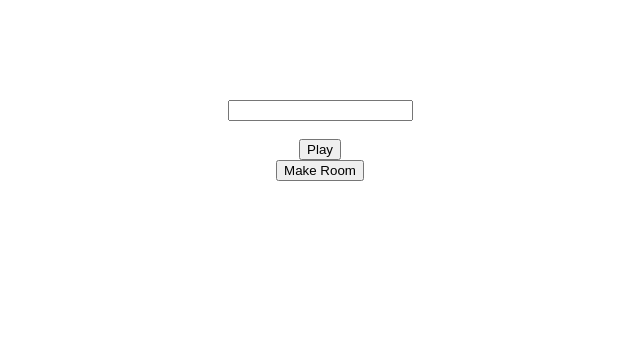
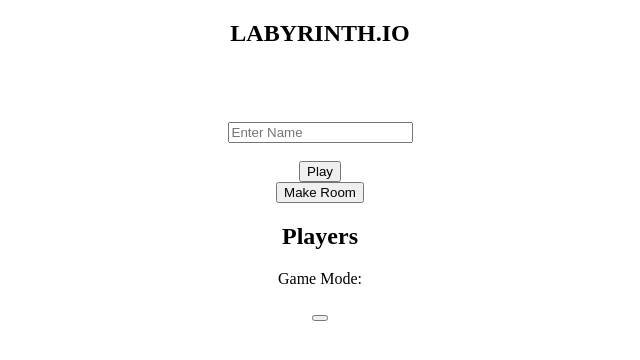
Before and after one commit to BaderKharbatDev/labyrinth-node-io, a website: page frontend/templates/game_page.html in a window 1280 px wide. Shown: the whole page, without its empty margins (320-960 px from the left). Drawn offline with nearby package versions, Linux system fonts and the light colour scheme; no server answers; files whose address does not match are found by name.

Commit message:
adding private room functionality

```diff
--- a/frontend/templates/game_page.html
+++ b/frontend/templates/game_page.html
@@ -14,16 +14,26 @@
         </style>
     </head>
     <body>
+        <section>
+            <h1>LABYRINTH.IO</h1>
+        </section>
         <section id="canvas-section">
             <div>
                 <canvas id="canvas"></canvas>
             </div>
         </section>
 
-        <section id="login-form-section" style="margin-top: 100px;">
-            <input type="text" id="player_name"><br><br>
+        <section id="login-form-section" style="margin-top: 75px;">
+            <input type="text" id="player_name" placeholder="Enter Name"><br><br>
             <button type="button" onclick="toggleSections()" id="join_global_button">Play</button><br>
             <button>Make Room</button>
+        </section>
+
+        <section id="lobby-section">
+            <h2>Players</h2>
+            <ul id="player-list"></ul>
+            Game Mode: <p id="game-mode-text"></p>
+            <button id="start-lobby"></button>
         </section>
     </body>
 
--- a/game_logic/game.js
+++ b/game_logic/game.js
@@ -14,7 +14,7 @@ module.exports = class Game {
         this.players = {}
         this.gameState = Game.gameStates.LOBBY
 
-        this.grid_size = 15
+        this.grid_size = 10
         this.walls = this.makeMaze(this.grid_size)
 
         this.parent_game_process = null
```
